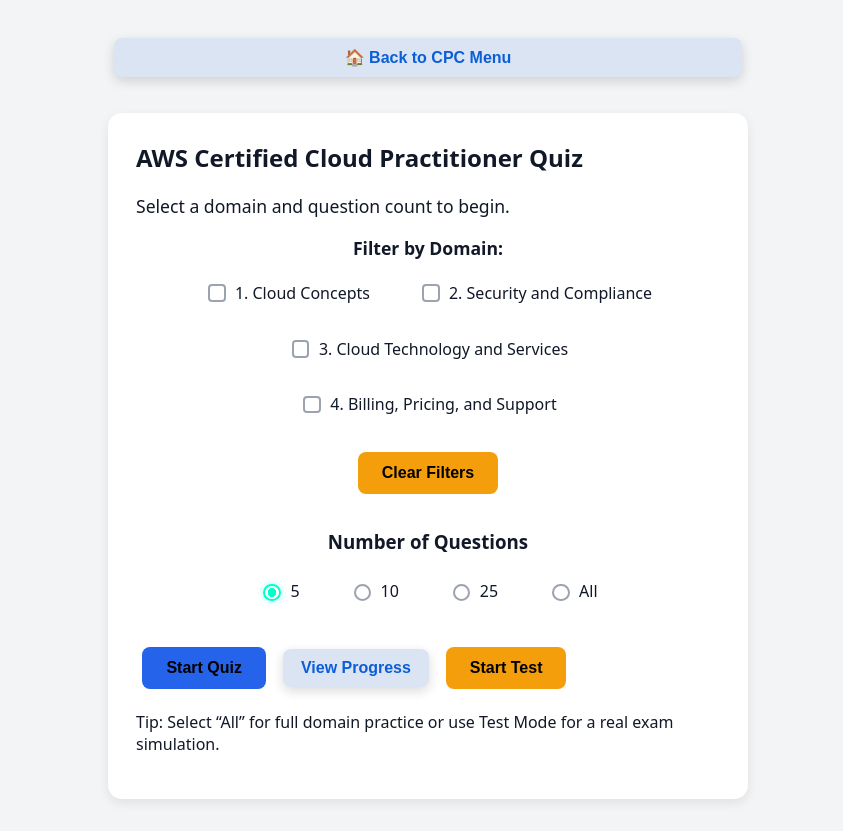
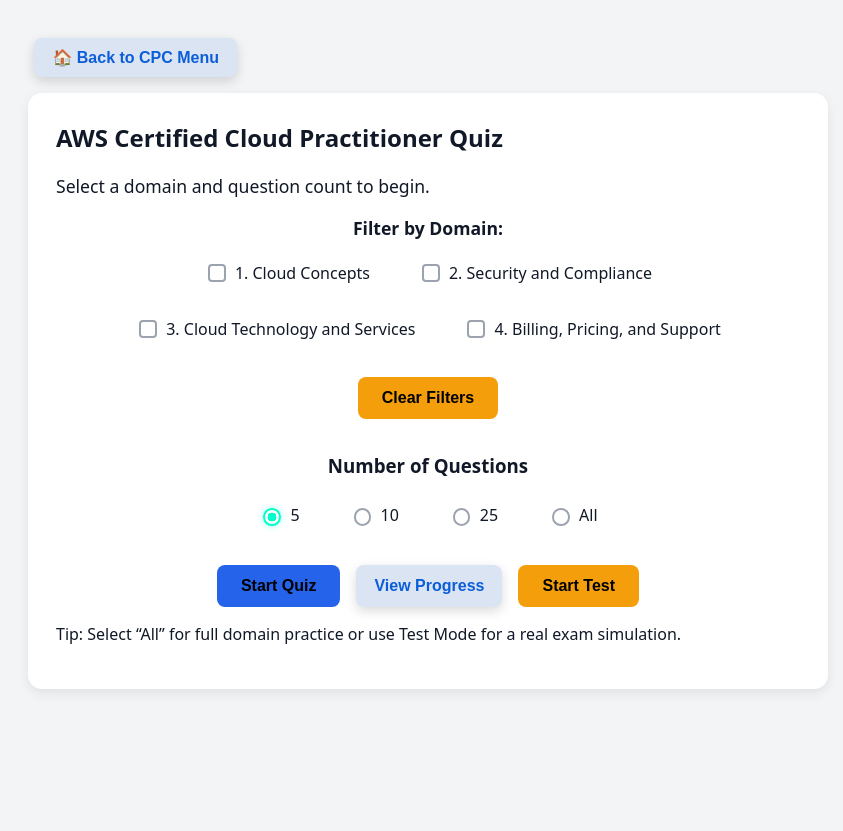
Before and after one commit to TheTechGod/aws-cpc-quiz-trainer, a website: page cpc/quiz.html in a window 1280 px wide. Shown: the whole page, without its empty margins (212-1055 px from the left). After the commit the page ends 800 px from the top, so only its background shows below. Drawn offline with Linux system fonts and the light colour scheme.

Commit message:
Fixed global CSS override breaking layout, improved button alignment, and cleaned review UI styling

```diff
--- a/css/swag.css
+++ b/css/swag.css
@@ -62,11 +62,9 @@
 }
 
 .container {
-  max-width: 640px;
+  max-width: 800px;
   width: 100%;
-  display: flex;
-  flex-direction: column;
-  gap: 1.25rem;
+  margin: 0 auto;
 }
 
 /* ========================================================
@@ -477,14 +475,31 @@
   transform: none;
 }
 
-.flex-container, .start-screen, .quiz-screen {
-    display: flex;
-    flex-direction: column;
-    align-items: center; /* This centers the items horizontally */
-    text-align: center;
+.btn-group {
+  display: flex;
+  justify-content: center;
+  gap: 1rem;
+  flex-wrap: wrap;
 }
 
-button {
-    margin: 10px auto; /* This ensures buttons have space and are centered */
-    display: block;
+.btn-group button {
+  margin: 0;
+  display: inline-block;
 }
+
+.option-review {
+  padding: 10px;
+  margin: 6px 0;
+  border-radius: 6px;
+  border: 1px solid var(--gray-border);
+}
+
+.option-review.correct {
+  border: 2px solid var(--green);
+  background: var(--green-light);
+}
+
+.option-review.wrong {
+  border: 2px solid var(--red);
+  background: var(--red-light);
+}
```
